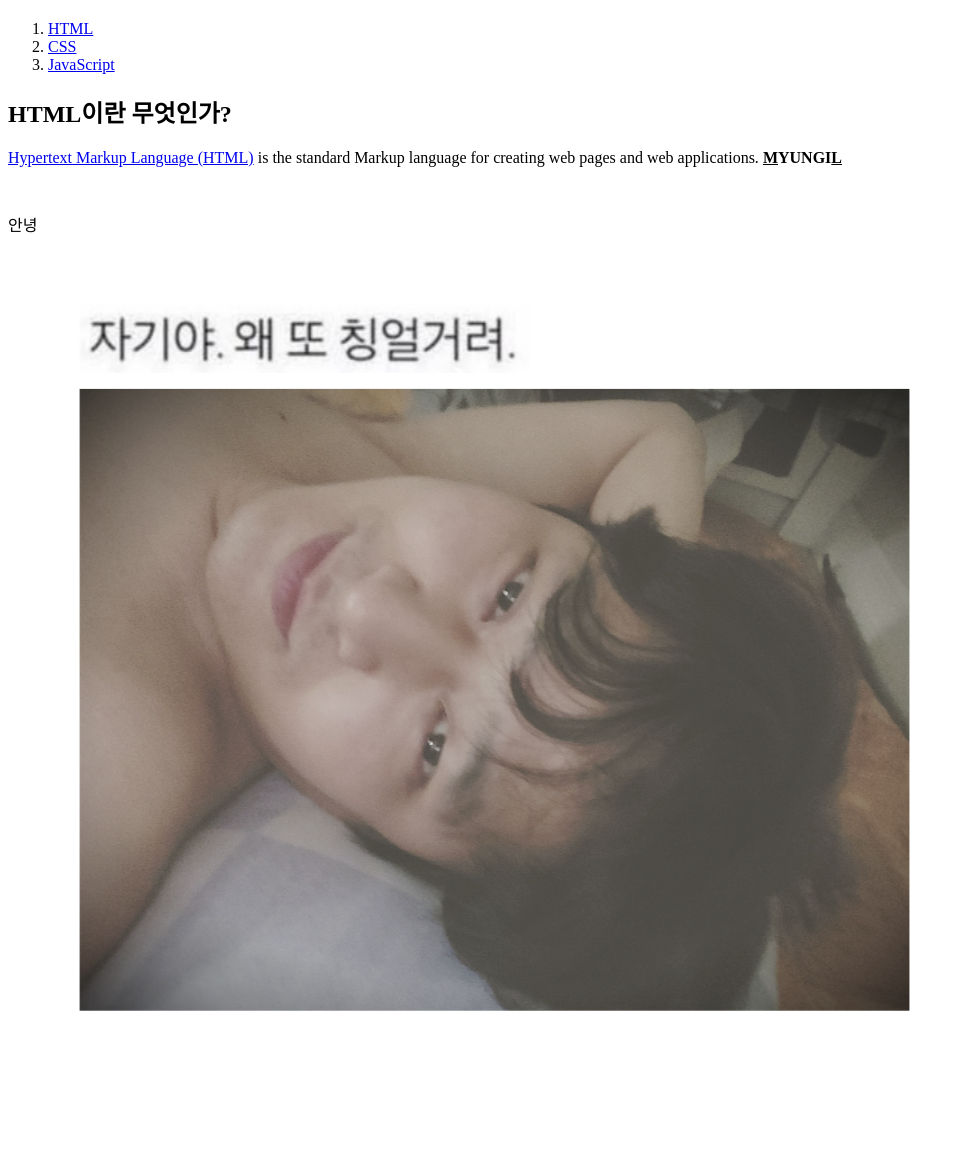
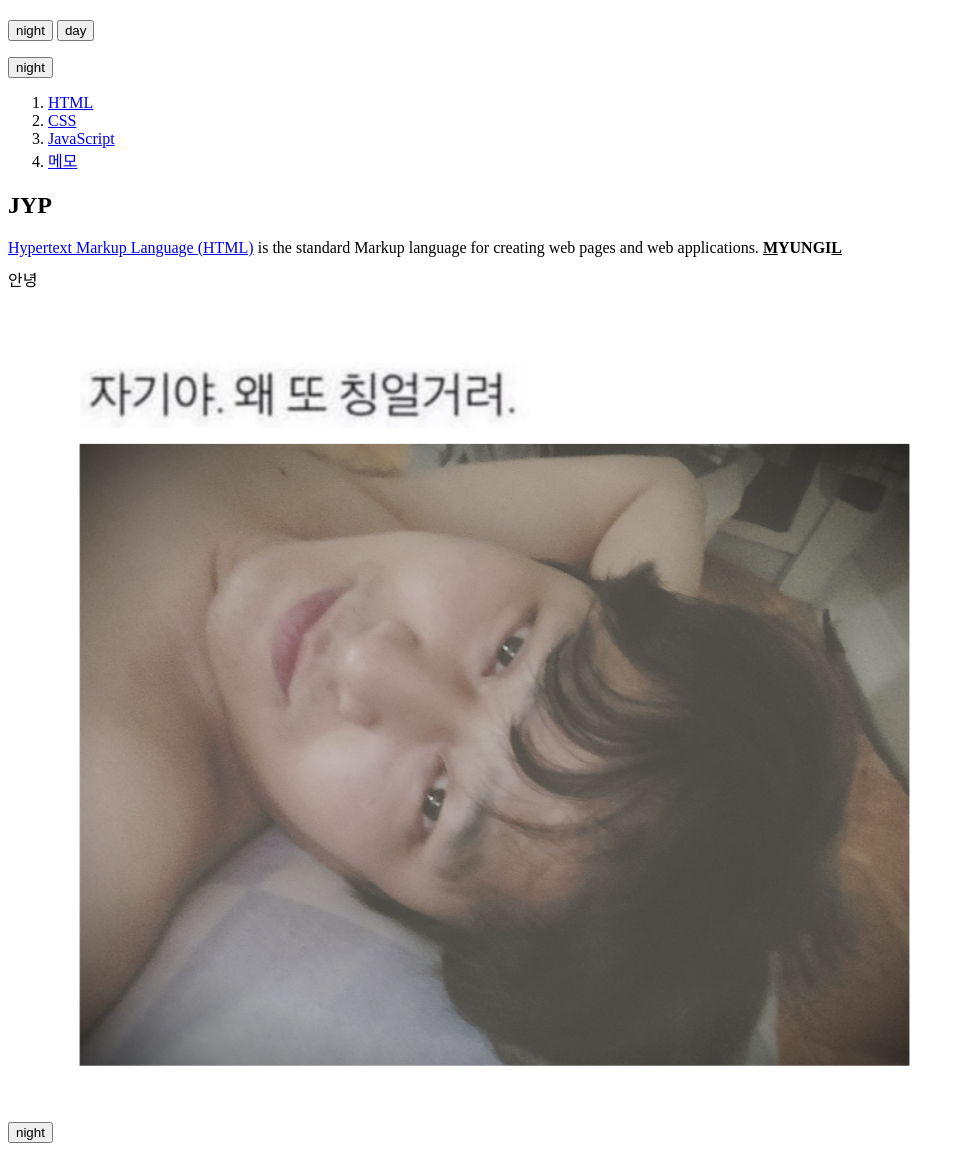
Before and after one commit to MIMHTML/mimh, a plain HTML site: page 1.html in a window 1280 px wide. Shown: the part 60-1211 px from the top of the page, without its empty margins (0-965 px from the left). Before the commit the page ends 1135 px from the top, so only its background shows below. Drawn offline with Linux system fonts and the light colour scheme.

Commit message:
Add files via upload

```diff
--- a/1.html
+++ b/1.html
@@ -8,23 +8,65 @@
 
 <body>
   <h1><a href="index.html">WEB</a></h1>
+    <input type="button" value="night" onclick="
+    document.querySelector('body').style.backgroundColor = 'black';
+    document.querySelector('body').style.color = 'white';
+">
+
+<input type="button" value="day" onclick="
+document.querySelector('body').style.backgroundColor = 'white';
+document.querySelector('body').style.color = 'black';
+">
+<p>
+<input id="night_day" type="button" value="night" onclick="
+if(document.querySelector('#night_day').value === 'night'){
+  document.querySelector('body').style.backgroundColor = 'black';
+  document.querySelector('body').style.color = 'white';
+  (document.querySelector('#night_day').value = 'day')
+} else {
+  document.querySelector('body').style.backgroundColor = 'white';
+  document.querySelector('body').style.color = 'black';
+  (document.querySelector('#night_day').value = 'night')
+}
+
+">
+</p>
+
 <ol>
   <li><a href="1.html"> HTML</a></li>
   <li><a href="2.html"> CSS</a></li>
   <li><a href="3.html"> JavaScript</a></li>
+  <li><a href="메모장.html"> 메모</a></li>
 </ol>
 
-
-
-<h2>HTML이란 무엇인가?</h2>
+<h2>JYP</h2>
 <a href="https://www.w3.org/TR/2011/WD-html5-20110405/"
 target="_blank" title="timl5 specification">Hypertext Markup Language (HTML)</a> is the standard Markup language for creating web pages and web applications.
 <STRONG> <u>M</u>YUNGI<u>L</u> </STRONG>
 <p
-style="margin-top:45px;">
+style="margin-top:10px;">
 안녕
 </P>
 
+
+
+
 <img src="zz.png" width="77%">
+
+<br>
+<input type="button" value="night" onclick="
+var target = document.querySelector('body');
+if(this.value === 'night'){
+  target.style.backgroundColor = 'black';
+  target.style.color = 'white';
+  this.value = 'day'
+} else {
+  target.style.backgroundColor = 'white';
+  target.style.color = 'black';
+  this.value = 'night'
+}
+">
+
+
 </body>
 </html>
```
Also changed, not shown: ex1.html (added, +12 -0 lines), 메모장.html (added, +6 -0 lines).
